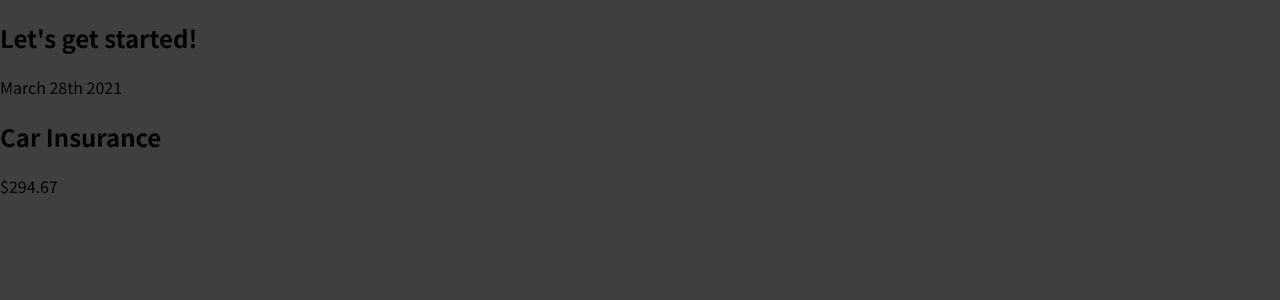
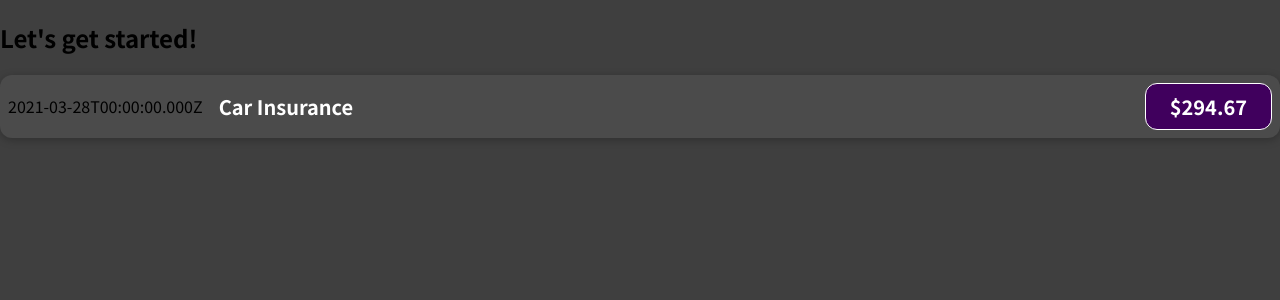
Before and after one commit to alenslyn/ExpenseTracker, a JavaScript app: page / in a window 1280 px wide. Shown: the top 300 px of the page. Built offline with nearby package versions, Linux system fonts and the light colour scheme.

Commit message:
feat: add js to expenseItem

```diff
--- a/src/components/ExpenseItem.js
+++ b/src/components/ExpenseItem.js
@@ -1,11 +1,17 @@
+import "./ExpenseItem.css";
+
 function ExpenseItem() {
+  const expenseDate = new Date(2021, 2, 28);
+  const expenseTitle = "Car Insurance";
+  const expenseAmount = 294.67;
+
   return (
-    <div>
-      <div>March 28th 2021</div>
-      <div>
-        <h2>Car Insurance</h2>
+    <div className="expense-item">
+      <div>{expenseDate.toISOString()}</div>
+      <div className="expense-item__description">
+        <h2>{expenseTitle}</h2>
       </div>
-      <div>$294.67</div>
+      <div className="expense-item__price">${expenseAmount}</div>
     </div>
   );
 }
```
